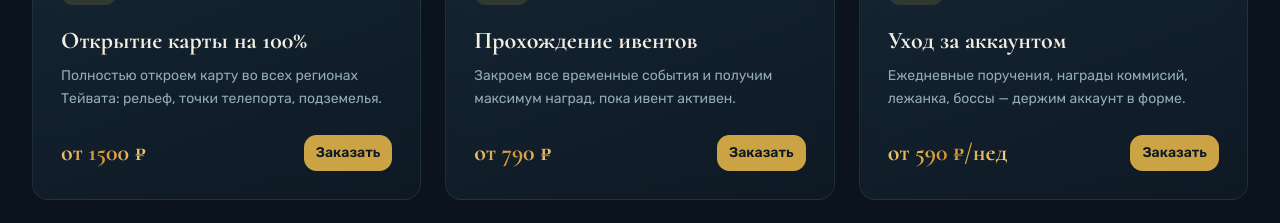
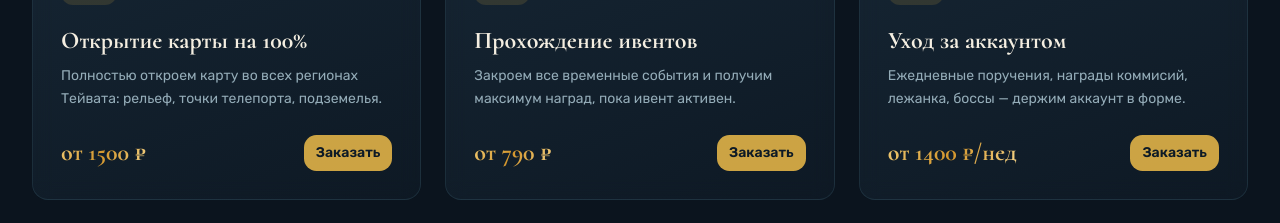
Before and after one commit to pr-poehali-dev/genshin-game-site, a React (Vite) app: page / in a window 1280 px wide. Shown: the part 1120-1343 px from the top of the page. Built offline with nearby package versions, Linux system fonts and the light colour scheme.

Commit message:
feat: add account care pricing 1400₽/week

```diff
--- a/src/pages/Index.tsx
+++ b/src/pages/Index.tsx
@@ -25,7 +25,7 @@ const services = [
     element: 'Крио',
     title: 'Уход за аккаунтом',
     desc: 'Ежедневные поручения, награды коммисий, лежанка, боссы — держим аккаунт в форме.',
-    price: 'от 590 ₽/нед',
+    price: 'от 1400 ₽/нед',
   },
   {
     icon: 'Eye',
```
